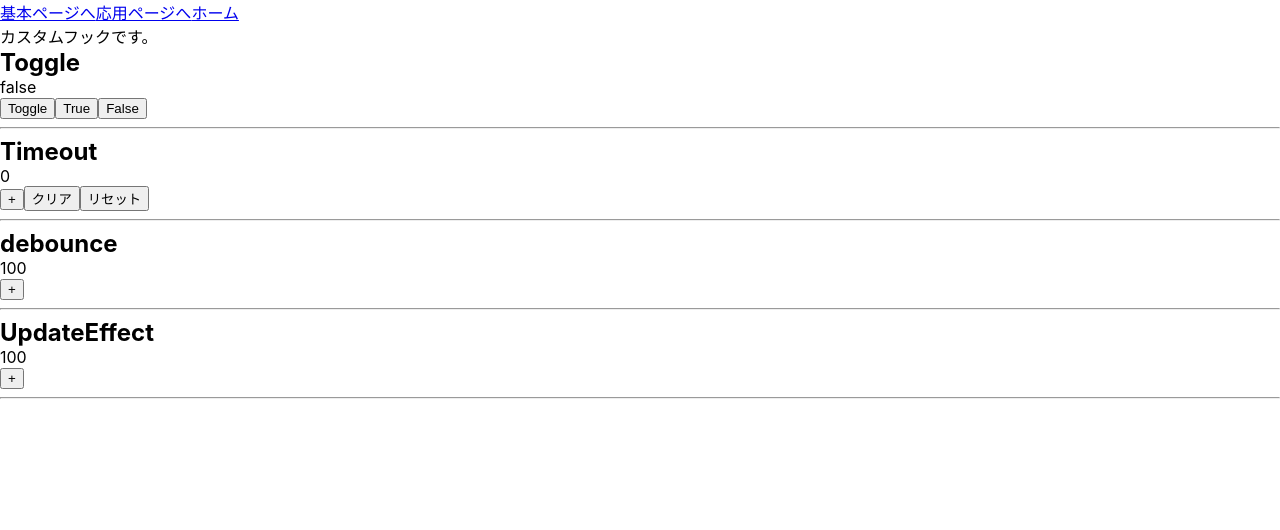
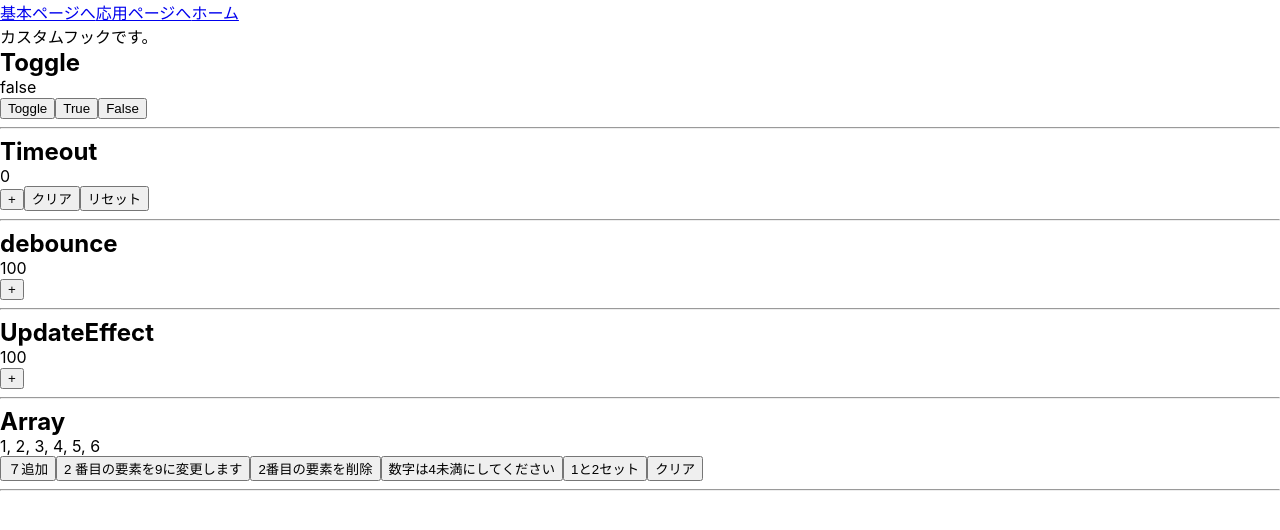
Before and after one commit to genta-t/react18-tutorial, a React (Create React App) app: page /custom-hooks in a window 1280 px wide. Shown: the top 530 px of the page. Built offline with nearby package versions, Linux system fonts and the light colour scheme.

Commit message:
Arrayカスタムフック作成

```diff
--- a/src/components/CustomHooks.tsx
+++ b/src/components/CustomHooks.tsx
@@ -3,6 +3,7 @@ import ToggleComp from './customHooks/toggle/ToggleComp';
 import TimeoutComp from './customHooks/timeOut/TimeoutComp';
 import DebounceComp from './customHooks/debounce/DebounceComp';
 import UpdateEffectComp from './customHooks/updateEffect/UpdateEffectComp';
+import ArrayComp from './customHooks/array/ArrayComp';
 
 const CustomHooksPage = () => {
 
@@ -16,6 +17,7 @@ const CustomHooksPage = () => {
       <TimeoutComp />
       <DebounceComp />
       <UpdateEffectComp />
+      <ArrayComp />
     </>
   );
 }
--- /dev/null
+++ b/src/components/customHooks/array/ArrayComp.tsx
@@ -0,0 +1,23 @@
+import { useArray } from "./useArray";
+
+const ArrayComp = () => {
+  const { array, set, push, filter, update, remove, clear} = useArray([
+    1, 2, 3, 4, 5, 6
+  ])
+
+  return (
+    <>
+      <h2>Array</h2>
+      <p>{array.join(", ")}</p>
+      <button onClick={() => push(7)}>７追加</button>
+      <button onClick={() => update(1, 9)}>2 番目の要素を9に変更します</button>
+      <button onClick={() => remove(1)}>2番目の要素を削除</button>
+      <button onClick={() => filter(n => n < 3)}>数字は4未満にしてください</button>
+      <button onClick={() => set([1,2])}>1と2セット</button>
+      <button onClick={() => clear()}>クリア</button>
+      <hr />
+    </>
+  )
+}
+
+export default ArrayComp;
--- /dev/null
+++ b/src/components/customHooks/array/useArray.ts
@@ -0,0 +1,43 @@
+import { useState } from "react";
+
+export const useArray = <TypesUseArray>(defaultValue: TypesUseArray[]) => {
+  const [ array, setArray ] = useState<TypesUseArray[]>(defaultValue);
+
+  const push = (element: TypesUseArray) => {
+    setArray(a => [...a, element])
+  }
+
+  const filter = (callback: (value: TypesUseArray) => boolean) => {
+    setArray(a => a.filter(callback))
+  }
+
+  const update = (index: number, newElement: TypesUseArray) => {
+    setArray(a => [
+      ...a.slice(0, index),
+      newElement,
+      ...a.slice(index + 1, a.length - 1),
+    ])
+  }
+
+  const remove = (index: number) => {
+    setArray(a => [
+      ...a.slice(0, index),
+      ...a.slice(index + 1, a.length - 1),
+    ])
+  }
+
+  const clear = () => {
+    setArray([])
+  }
+
+  return {
+    array,
+    set:
+      setArray,
+      push,
+      filter,
+      update,
+      remove,
+      clear,
+  }
+}
```
